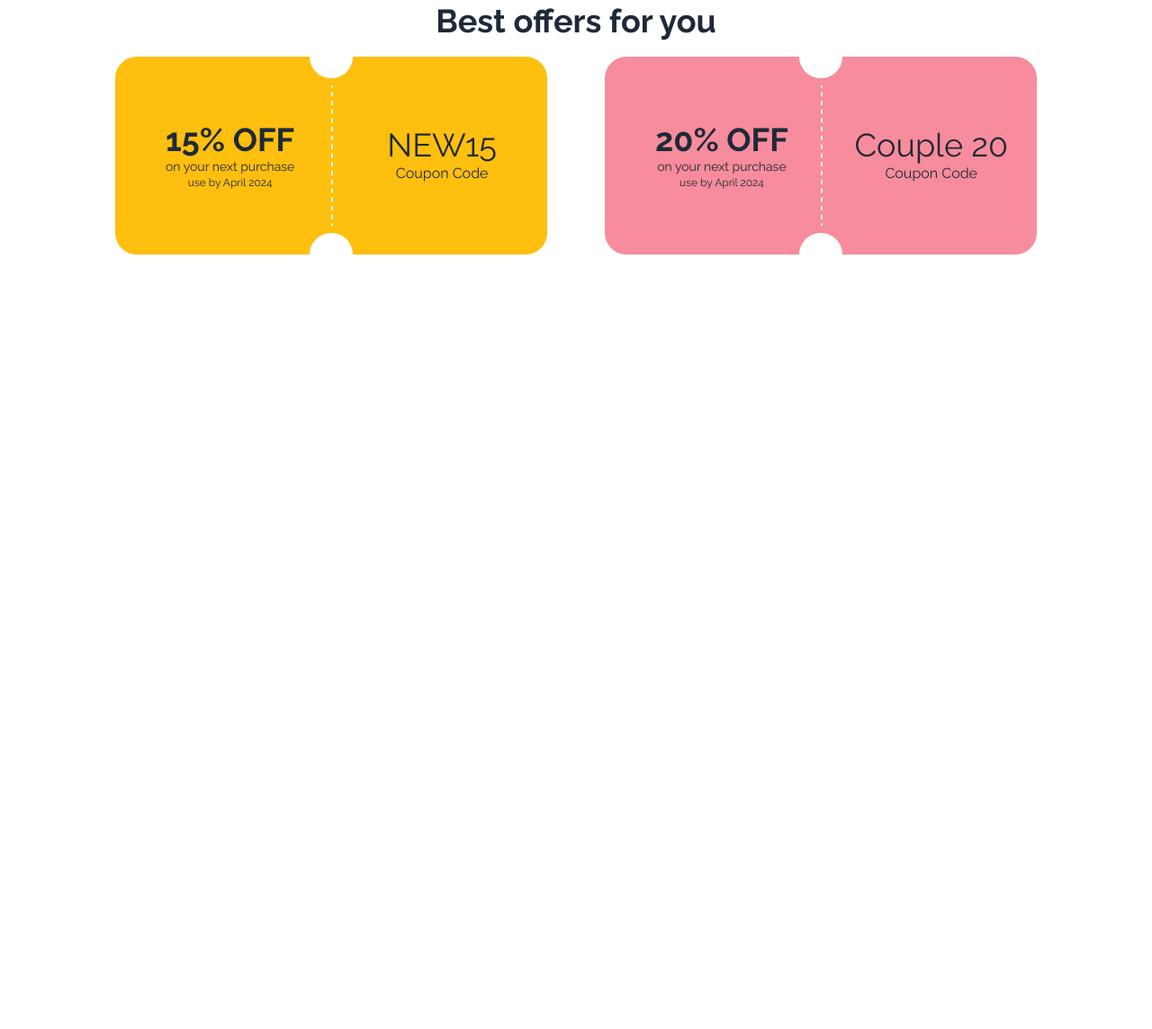
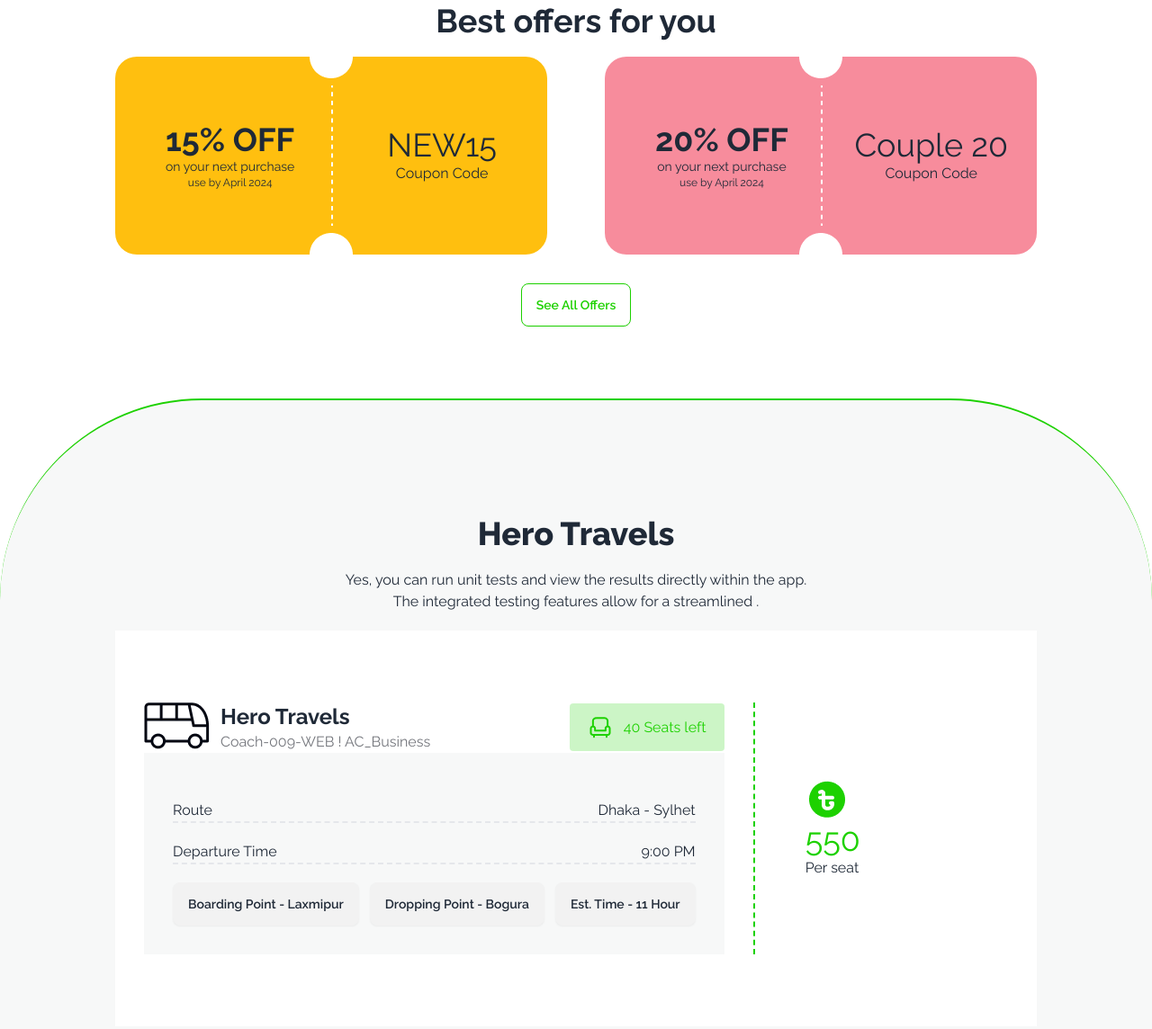
Before and after one commit to SazidBinMostafa/B9A5, a plain HTML site: page index.html in a window 1280 px wide. Shown: the part 642-1786 px from the top of the page at 90% size. Before the commit the page ends 1021 px from the top, so only its background shows below. Drawn offline with nearby package versions, Linux system fonts and the light colour scheme.

Commit message:
ticket info section done

```diff
--- a/index.html
+++ b/index.html
@@ -11,8 +11,9 @@
     <title>Hero Travels</title>
 </head>
 
-<body class="px-3 lg:px-32">
-    <header>
+<body>
+    <!-- Header -->
+    <header class="px-3 lg:px-32">
         <nav>
             <div class="navbar bg-base-100">
                 <div class="navbar-start">
@@ -64,11 +65,16 @@
             </div>
         </div>
     </header>
+    <!--  -->
+
+    <!-- Main Section -->
     <main class="my-12 lg:my-24">
-        <div class="offer-div text-center">
+        <!-- Offer Section -->
+        <div class="offer-div text-center px-3 lg:px-32 mb-20">
             <h3 class="text-4xl font-bold">Best offers for you</h3>
             <div class="lg:flex justify-between">
-                <div class="bg-[#FFBF0F] flex lg:w-[30rem] h-[220px] justify-between  relative items-center mt-5 rounded-3xl">
+                <div
+                    class="bg-[#FFBF0F] flex lg:w-[30rem] h-[220px] justify-between  relative items-center mt-5 rounded-3xl">
                     <div class="pl-5 lg:pl-14">
                         <h3 class="text-4xl font-bold">15% OFF</h3>
                         <p class="text-sm">on your next purchase</p>
@@ -82,7 +88,8 @@
                         <img src="images/cupon-devider.png" alt="">
                     </div>
                 </div>
-                <div class="bg-[#F78C9C] flex lg:w-[30rem] h-[220px] justify-between  relative items-center mt-5 rounded-3xl">
+                <div
+                    class="bg-[#F78C9C] flex lg:w-[30rem] h-[220px] justify-between  relative items-center mt-5 rounded-3xl">
                     <div class="pl-5 lg:pl-14">
                         <h3 class="text-4xl font-bold">20% OFF</h3>
                         <p class="text-sm">on your next purchase</p>
@@ -97,6 +104,68 @@
                     </div>
                 </div>
             </div>
+            <div><button
+                    class="mt-8 btn border border-[#1DD100] bg-white text-[#1DD100] hover:bg-[#1DD100] hover:text-white ">See
+                    All Offers</button></div>
+        </div>
+
+        <!-- Hero Travels Ticket Section -->
+        <div class="bg-[#F7F8F8] px-3 py-5 lg:py-32 lg:px-32 border-t-2 border-t-[#1DD100] rounded-t-3xl lg:rounded-t-[14rem] ">
+            <div class="text-center mb-5">
+                <h3 class="text-4xl font-extrabold mb-5">Hero Travels</h3>
+                <p>Yes, you can run unit tests and view the results directly within the app. <br> The integrated testing
+                    features allow for a streamlined .</p>
+            </div>
+            <!-- Ticket -->
+            <div class="bg-white py-20 flex flex-col lg:flex-row items-center">
+                <div class="lg:border-r-2 border-dashed border-[#1DD100]">
+                    <div class="flex flex-col lg:flex-row items-center lg:justify-between px-8 w-full">
+                        <div class="flex gap-3">
+                            <div>
+                                <img src="images/bus-logo.png" alt="">
+                            </div>
+                            <div>
+                                <h3 class="text-2xl font-bold">Hero Travels</h3>
+                                <p class="text-[#0307128e]">Coach-009-WEB ! AC_Business</p>
+                            </div>
+                        </div>
+                        <div>
+                            <button
+                                class="rounded py-3 px-5 border-[#1DD100] bg-[#1cd10039] text-[#1DD100] flex gap-3 items-center">
+                                <img src="images/seat-green.png" alt="">40 Seats left</button>
+                        </div>
+                    </div>
+
+                <div class="px-14 mt-5 flex flex-col justify-center items-center lg:hidden">
+                    <h3 class="text-4xl"><img src="images/fare.png" alt=""></h3>
+                    <h3 class="text-4xl text-[#1DD100]">550</h3>
+                    <p>Per seat</p>
+                </div>
+
+                    <div class="bg-[#F7F8F8] p-8 mx-8">
+                        <div class="flex justify-between border-b-2 border-dashed my-5">
+                            <p>Route</p>
+                            <p>Dhaka - Sylhet</p>
+                        </div>
+                        <div class="flex justify-between border-b-2 border-dashed my-5">
+                            <p>Departure Time</p>
+                            <p>9:00 PM</p>
+                        </div>
+                        <div class="flex flex-col lg:flex-row items-center justify-between gap-3">
+                            <button class="btn">Boarding Point - Laxmipur</button>
+                            <button class="btn">Dropping Point - Bogura</button>
+                            <button class="btn">Est. Time - 11 Hour</button>
+                        </div>
+                    </div>
+                </div>
+                <div class="px-14 hidden lg:block">
+                    <h3 class="text-4xl"><img src="images/fare.png" alt=""></h3>
+                    <h3 class="text-4xl text-[#1DD100]">550</h3>
+                    <p>Per seat</p>
+                </div>
+            </div>
+
+
         </div>
     </main>
     <footer>
```
